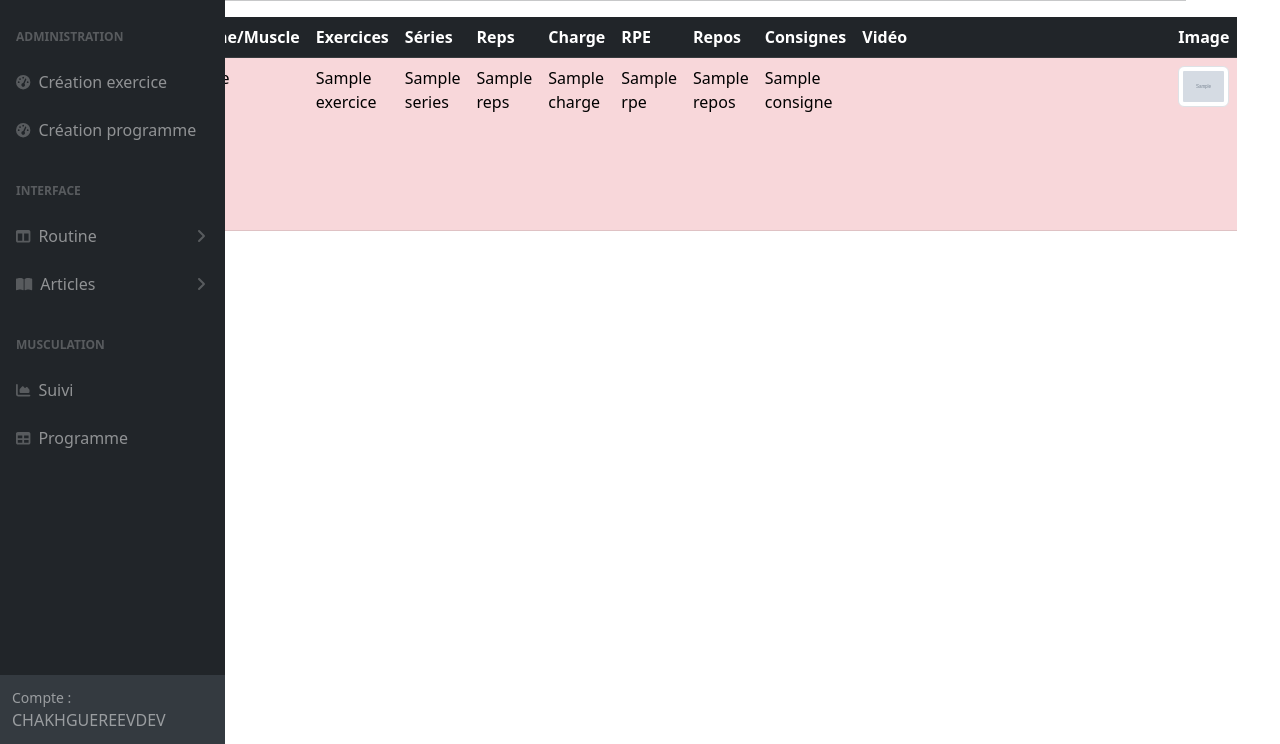
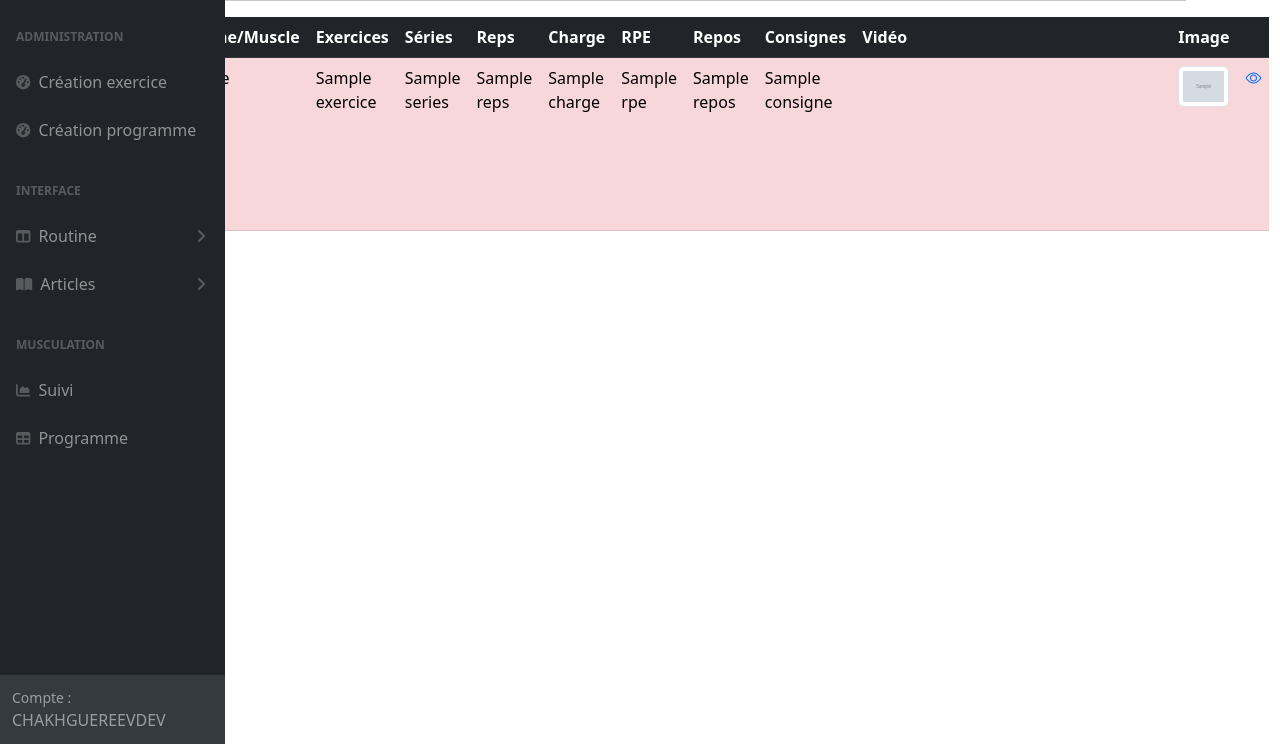
Before and after one commit to iromosawake/chakhguereevdev, a Symfony app: template templates/programme/show.html.twig in a window 1280 px wide. Shown: the part 56-800 px from the top of the page. Run offline with Twig, Linux system fonts and the light colour scheme; the template is opened without the code that fills it: most values are stand-ins (such as "Sample title", 1, 10 or a date in 2020); grey boxes marked "Sample" are stand-in pictures; some libraries are stand-ins or nearby versions.

Commit message:
tab clickable

```diff
--- a/templates/programme/show.html.twig
+++ b/templates/programme/show.html.twig
@@ -23,6 +23,7 @@
             <th scope="col">Consignes</th>
             <th scope="col">Vidéo</th>
             <th scope="col">Image</th>
+            <th scope="col"></th>
         </tr>
         </thead>
 
@@ -45,6 +46,7 @@
                 <td><img src="{{ asset('uploads/images/') ~ programme.exercice.image }}"
                          class="img-fluid img-thumbnail"
                          alt="{{ programme.exercice.nom }}"></td>
+                <td><a href="{{ url('programme.action',{id: programme.id}) }}"><i class="bi bi-eye"></i></a></td>
             </tr>
 
         {% endfor %}
```
